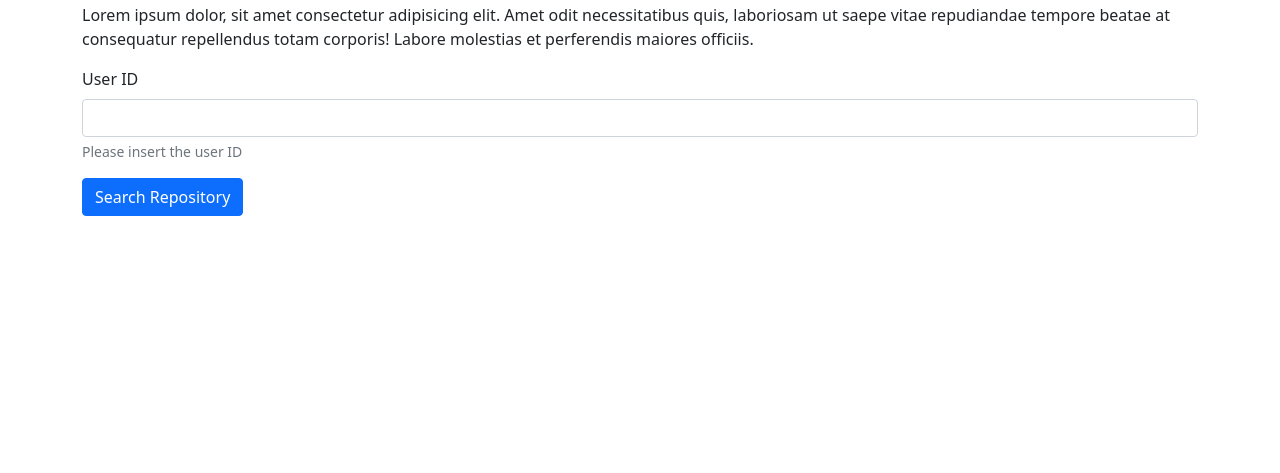
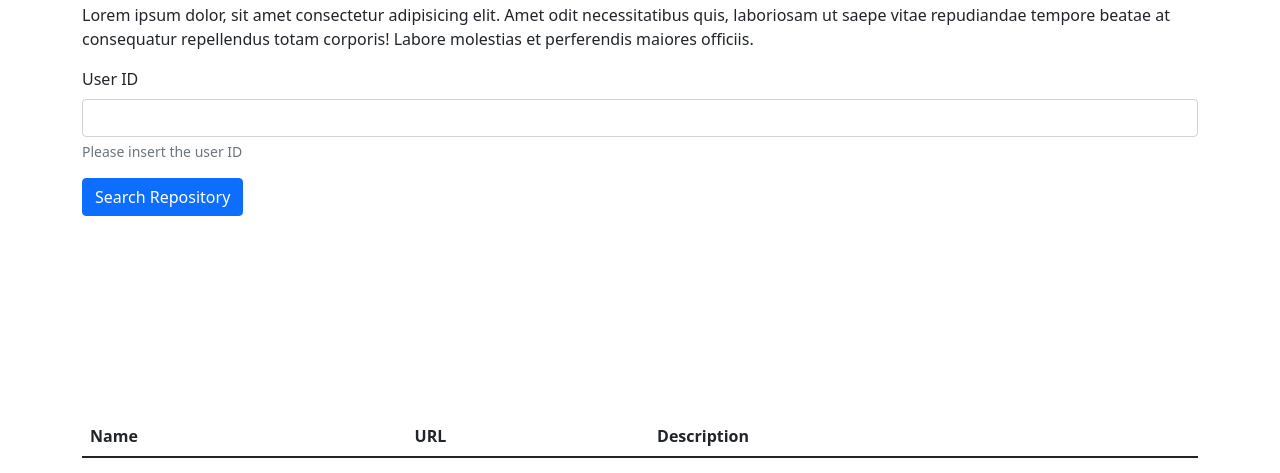
Before and after one commit to raphaelAndrade/listRepository, a plain HTML site: page index.html in a window 1280 px wide. Shown: the part 613-1086 px from the top of the page. Before the commit the page ends 1029 px from the top, so only its background shows below. Drawn offline with nearby package versions, Linux system fonts and the light colour scheme.

Commit message:
fetch data and show Name, URL, and description of repasitories in a table

```diff
--- a/index.html
+++ b/index.html
@@ -58,7 +58,22 @@
             </div>
             <div class="row">
                 <div class="col-md-12">
-                    <ul class="listRepo"><!--Create the list by javascript--></ul>
+                    <ul  class="listRepo">
+                        <table class="table" id="listRepoInfo">
+                            <thead>
+                              <tr>
+                                <th scope="col">Name</th>
+                                <th scope="col">URL</th>
+                                <th scope="col">Description</th>
+                              </tr>
+                            </thead>
+                            <tbody>
+                                <tr >
+                                    <!-- Will create by JS -->
+                                </tr>
+                            </tbody>
+                        </table>
+                    </ul>
                 </div>
             </div>
         </div>
--- a/script.js
+++ b/script.js
@@ -13,24 +13,21 @@ const listRepository = () => {
                console.log(`Ops! Something is wrong ${status}`)
            }
            resp.json().then(repository => {
-               console.log(repository)
+            //    console.log(repository)
+
                repository.map(value => {
+                   const td= document.createElement("tr")
                    const name = value.name;
                    const url = value.hooks_url;
+                   const description = value.description;
+                   document.getElementById("listRepoInfo").innerHTML+=`<td>${name}</td> <td> ${url}</td><td>${description}`
                })
-               /*
-                0) Clone the repository and create your own branch before start to work
-                1) Print the name of the repository
-                2) Print the link of the repository
-                3) One or two more information that you believe its good for your application
-                4) Create a pull request when you finish your work
-               */
            })
        })
     }
 }
 
-//Add event click to the button
+// Add event click to the button
 const button = document.getElementById('searchRepository');
 button.addEventListener('click',(e)=> {
     e.preventDefault();
```
